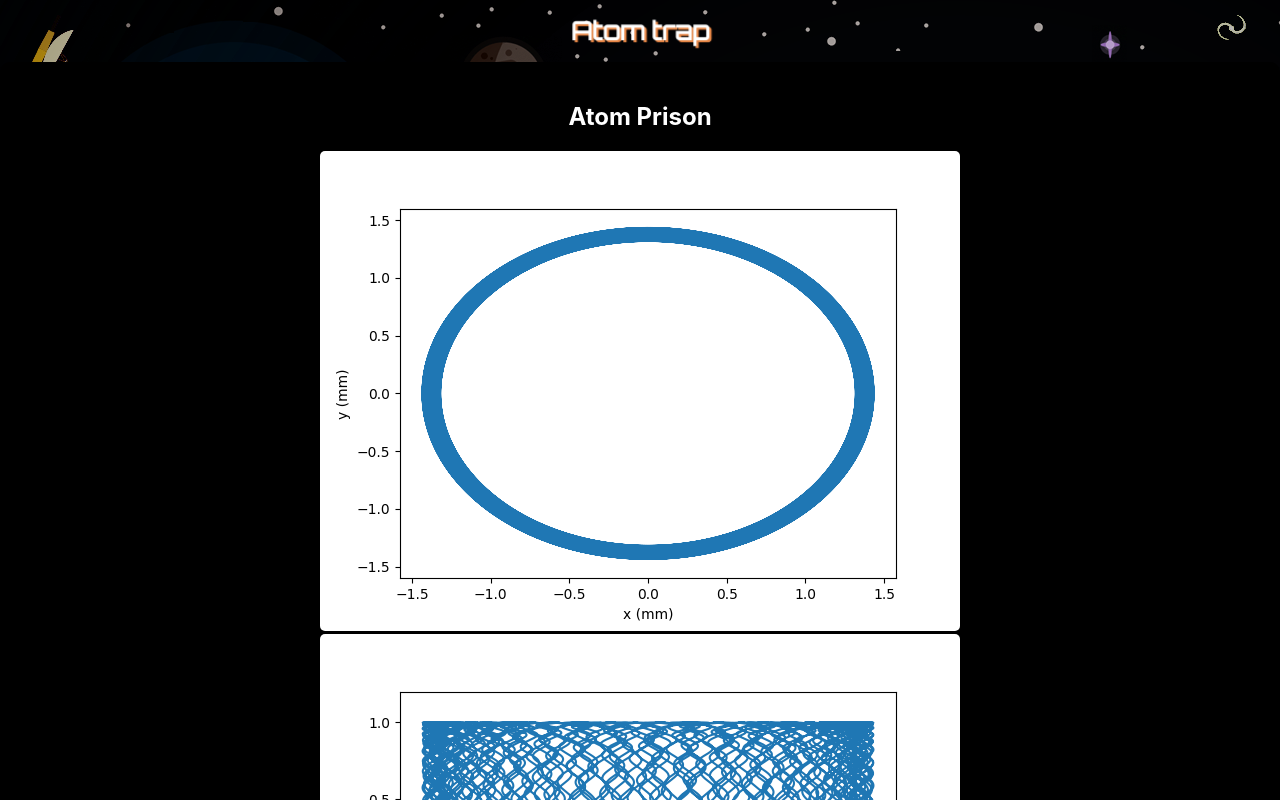
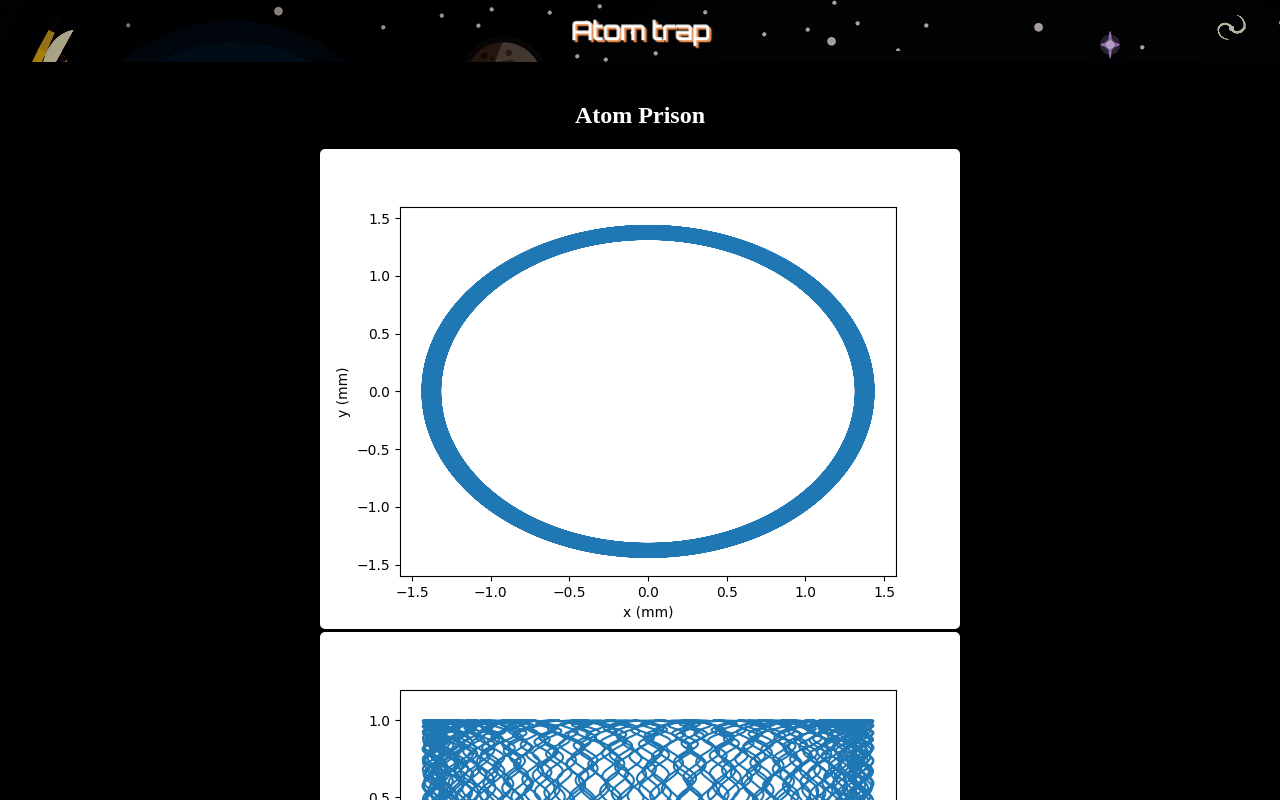
Before and after one commit to L-Limbu/react-labafolio, a React (Create React App) app: page /display/uni-page/atom-trap in a window 1280 px wide. Shown: the top 800 px of the page. Built offline with nearby package versions, Linux system fonts and the light colour scheme; a web font is replaced by a local one.

Commit message:
adding a heading class

```diff
--- a/src/pages/uniProjects/atom-trap/atomTrap.js
+++ b/src/pages/uniProjects/atom-trap/atomTrap.js
@@ -16,7 +16,7 @@ export default function AtomTrap () {
         <div className='Atombody'>
             <h1 className='waveAnimationSlow'> Atom trap</h1>
             <div className='text-wrapper'>
-                <h2 className='Atom-h'>Atom Prison</h2>
+                <h2 className='atom-h'>Atom Prison</h2>
 
 
                 <img className='atom-img' src = {image1} />
```
